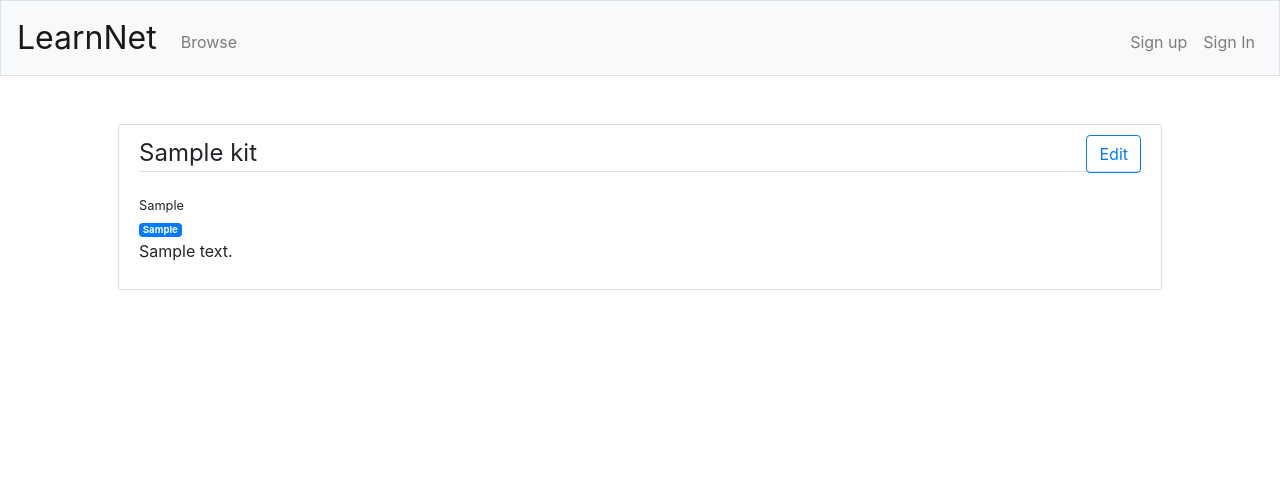
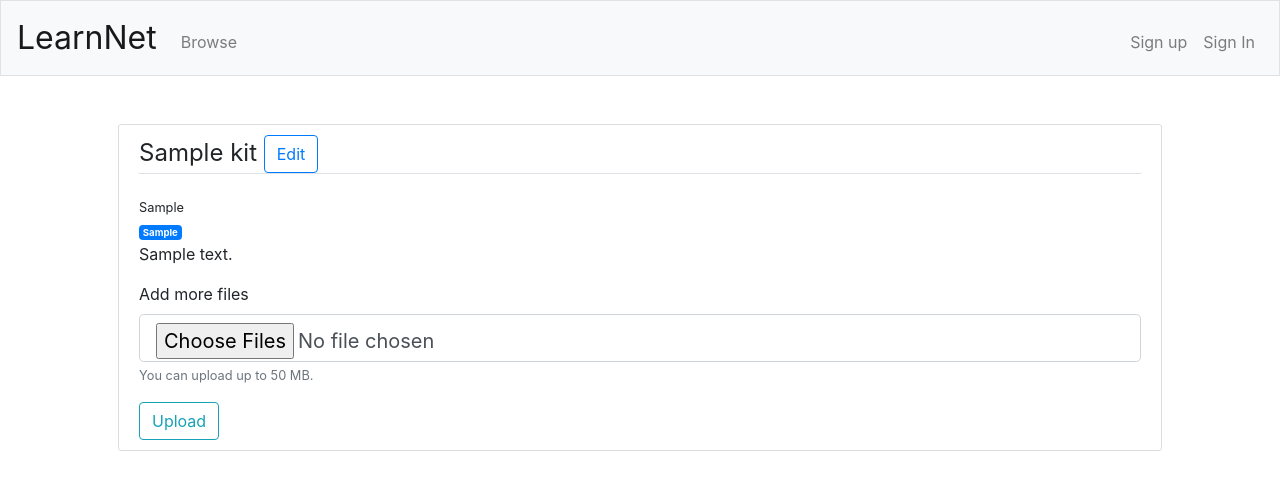
Before and after one commit to francisdbillones/LearnNet, a Flask app: page /kits/1 in a window 1280 px wide. Shown: the top 490 px of the page. Run offline with Flask 2, Linux system fonts and the light colour scheme; tables that the repository leaves empty hold one stand-in row (values such as "Sample post"); some libraries are stand-ins or nearby versions.

Commit message:
added functionality for uploading files to kits

```diff
--- a/learn_net/__init__.py
+++ b/learn_net/__init__.py
@@ -24,6 +24,12 @@
 # set session type
 app.config['SESSION_TYPE'] = 'filesystem'
 
+# set maximum file size that a user can upload
+app.config['MAX_CONTENT_LENGTH'] = 50 * 1024 * 1024; # 50 MB
+
+# set maximum number of files a kit can have
+app.config['MAX_KIT_FILE_COUNT'] = 10
+
 Session(app)
 
 
--- a/learn_net/forms.py
+++ b/learn_net/forms.py
@@ -1,9 +1,13 @@
 import secrets
-from wtforms.fields import StringField, PasswordField, SubmitField, BooleanField, SelectField, TextAreaField, RadioField
+
+from wtforms.fields import StringField, PasswordField, SubmitField, BooleanField, SelectField, TextAreaField, RadioField, FileField, MultipleFileField
 from wtforms.validators import DataRequired, Length, Email, EqualTo, ValidationError
+
 from flask_wtf import FlaskForm
-from flask_wtf.file import FileField, FileAllowed
+from flask_wtf.file import FileAllowed
+
 from flask_login import current_user
+
 from learn_net.models import User, Kit, KitTag
 from learn_net.helpers import FILE_CATEGORIES
 
@@ -89,13 +93,13 @@
 
     submit = SubmitField('Save changes')
 
-# form for users to upload new articles (documents, slides, etc)
-class UploadKitFileForm(FlaskForm):
-    file = FileField('File', validators=[FileAllowed([
+# form for users to upload new files to kit (documents, slides, etc.)
+class UploadKitFilesForm(FlaskForm):
+    files = MultipleFileField('Add more files', validators=[FileAllowed([
         'doc', 'docx', 'pdf', 'odt', # document formats
         'ppt', 'pptx', 'pptm' # slideshow formats
-    ])])
-    submit = SubmitField('Post')
+    ]), DataRequired()], description='You can upload up to 50 MB.')
+    submit = SubmitField('Upload')
 
 # simple form with text search only
 class SimpleSearchForm(FlaskForm):
--- a/learn_net/helpers.py
+++ b/learn_net/helpers.py
@@ -1,3 +1,4 @@
+from werkzeug.utils import secure_filename
 from learn_net import app
 from PIL import Image
 from flask_login import current_user
@@ -24,15 +25,27 @@
     path = os.path.join(app.root_path, 'static', 'images', 'profile_pictures', picture_file.filename)
     os.remove(path)
 
-def save_kit_file(file):
-    hexed_filename = secrets.token_hex(16)
-    extension = os.path.splitext(file.filename)[1]
-    filename = hexed_filename + extension
-    path = os.path.join(app.root_path, 'static', 'user_kits', filename)
+def create_kit_folder(kitID):
+    path = os.path.join(app.root_path, 'static', 'user_kits', str(kitID))
+    os.makedirs(path)
+
+def delete_kit_folder(kitID):
+    path = os.path.join(app.root_path, 'static', 'user_kits', str(kitID))
+    os.rmdir(path)
+
+def save_kit_file(kitID, file):
+    filename = secure_filename(file.filename)
+    path = os.path.join(app.root_path, 'static', 'user_kits', str(kitID), filename)
 
     file.save(path)
 
     return filename
+
+def delete_kit_file(kitID, file):
+    filename = secure_filename(file.filename)
+    path = os.path.join(app.root_path, 'static', 'user_kits', str(kitID), filename)
+
+    os.remove(path)
 
 FILE_CATEGORIES = [
     'Document',
@@ -50,6 +63,6 @@
     '.pptm': FILE_CATEGORIES[1]
 }
 
-def getFileType(file):
+def get_file_type(file):
     extension = os.path.splitext(file.filename)[1]
     return FILE_TYPES[extension]
--- a/learn_net/routes.py
+++ b/learn_net/routes.py
@@ -5,10 +5,11 @@
 from learn_net.models import  User, Kit, KitFile, KitTag
 from learn_net import app, db, bcrypt, session
 
-from learn_net.helpers import save_profile_picture, save_kit_file, getFileType
+from learn_net.helpers import save_profile_picture, save_kit_file, get_file_type, create_kit_folder
+
+from datetime import datetime
 
 import secrets
-
 
 @app.route('/', methods=['GET', 'POST'])
 def index():
@@ -105,6 +106,7 @@
     return render_template('account.html', profile_image=profile_image, updateAccountForm=updateAccountForm)
 
 @app.route('/<string:username>/edit', methods=['GET', 'POST'])
+@login_required
 def edit_account(username):
     # allow user to edit their account information
 
@@ -156,6 +158,7 @@
     return render_template('browse.html', extendedSearchForm=extendedSearchForm)
 
 @app.route('/kits')
+@login_required
 def kits():
     # view user's kits, saved kits, favourited kits, etc.
 
@@ -164,6 +167,7 @@
     return render_template('kits.html', userKits=userKits)
 
 @app.route('/kits/create', methods=['GET', 'POST'])
+@login_required
 def create_kit():
     # allow users to create kit
 
@@ -185,6 +189,8 @@
 
         db.session.commit()
 
+        create_kit_folder(kit.id)
+
         flash('Successfully created kit!', 'success')
         return redirect(url_for('kits'))
 
@@ -200,14 +206,31 @@
         flash('That kit does not exist.', 'danger')
         return redirect(url_for('kits'))
 
-    return render_template('view_kit.html', kit=kit)
+    uploadKitFilesForm = UploadKitFilesForm()
+
+    if uploadKitFilesForm.validate_on_submit():
+        # check that the files the user uploaded doesn't exceed maximum number of files allowed
+        total_file_count = len(kit.files) + len(uploadKitFilesForm.files.data)
+        if total_file_count > app.config['MAX_KIT_FILE_COUNT']:
+            flash('A kit can only have a maximum of 10 files.', 'warning')
+            return redirect(url_for('kits'))
+
+        for f in uploadKitFilesForm.files.data:
+            file = KitFile(filename=save_kit_file(kit.id, f), file_type = get_file_type(f), kit_id = kit.id)
+            db.session.add(file)
+        db.session.commit()
+
+        flash('Your changes have been saved.', 'success')
+
+    return render_template('view_kit.html', kit=kit, uploadKitFilesForm=uploadKitFilesForm)
 
 @app.route('/kits/<int:kitID>/edit', methods=['GET', 'POST'])
+@login_required
 def edit_kit(kitID):
     kit = Kit.query.filter_by(id = kitID).first()
     if kit.owner.id != current_user.id:
         flash('You\'re not allowed to do that.', 'danger')
-        return redirect(url_for('kits', kitID=kitID))
+        return redirect(url_for('kits'))
 
     editKitForm = EditKitForm()
     if editKitForm.validate_on_submit():
@@ -225,8 +248,9 @@
             changed = True
 
         if editKitForm.tags.data:
+            existing_tags = [tag.tag for tag in kit.tags]
             for tag in editKitForm.tags.data.split(','):
-                if tag not in kit.tags:
+                if tag not in existing_tags:
                     new_tag = KitTag(kit_id = kit.id, tag = tag)
                     db.session.add(new_tag)
             changed = True
--- a/learn_net/static/styles/account_page.css
+++ b/learn_net/static/styles/account_page.css
@@ -1,11 +1,3 @@
-.content-section {
-    background: #ffffff;
-    padding: 10px 20px;
-    border: 1px solid #dddddd;
-    border-radius: 3px;
-    margin-bottom: 20px;
-}
-
 .account-img {
     height: 125px;
     width: 125px;
@@ -17,7 +9,3 @@
     font-size: 2.5rem;
     font-weight: bold;
 }
-
-#edit-button {
-    float: right;
-}
--- a/learn_net/static/styles/styles.css
+++ b/learn_net/static/styles/styles.css
@@ -12,6 +12,11 @@
 
 .content-section {
     width: 100%;
+    background: #ffffff;
+    padding: 10px 20px;
+    border: 1px solid #dddddd;
+    border-radius: 3px;
+    margin-bottom: 20px;
 }
 
 
--- a/learn_net/templates/create_kit.html
+++ b/learn_net/templates/create_kit.html
@@ -47,6 +47,7 @@
                 {{ createKitForm.category.label(class='form=control-label') }}
                 {% if createKitForm.category.errors %}
                   <!-- display errors !-->
+                    {{ createKitForm.category(class='form-control form-control-lg is-invalid', autocomplete='off') }}
                     {% for error in createKitForm.category.errors %}
                       <span class='text-danger'>{{ error }}</span>
                     {% endfor %}
@@ -62,6 +63,7 @@
                 {{ createKitForm.tags.label(class='form=control-label') }}
                 {% if createKitForm.tags.errors %}
                   <!-- display errors !-->
+                    {{ createKitForm.tags(class='form-control form-control-lg is-invalid', autocomplete='off') }}
                     {% for error in createKitForm.tags.errors %}
                       <span class='text-danger'>{{ error }}</span>
                     {% endfor %}
--- a/learn_net/templates/kits.html
+++ b/learn_net/templates/kits.html
@@ -7,10 +7,12 @@
 
     {% for kit in userKits %}
         <article class='media content-section'>
-          <img class='rounded-circle article-img' src='{{ url_for("static", filename="/images/profile_pictures/" + kit.owner.pfp_file) }}' height='25px'    >
+          <a href='{{ url_for("account", username=kit.owner.username) }}'>
+            <img class='rounded-circle article-img' src='{{ url_for("static", filename="/images/profile_pictures/" + kit.owner.pfp_file) }}' height='50px'>
+          </a>
           <div class='media-body'>
             <div class='article-metadata'>
-              <a class='mr-2' href='#'>{{ kit.owner.username }}</a>
+              <a class='mr-2' href='{{ url_for("account", username=kit.owner.username) }}'>{{ kit.owner.username }}</a>
               <small class='text-muted'>{{ kit.category }}</small>
               {% for tag in kit.tags %}
               <span class='badge badge-pill badge-primary'>{{ tag.tag }}</span>
--- a/learn_net/templates/view_kit.html
+++ b/learn_net/templates/view_kit.html
@@ -19,6 +19,26 @@
     </small>
 
     <p> {{ kit.kit_description }} </p>
+
+    <form action='' method='POST' enctype='multipart/form-data'>
+        {{ uploadKitFilesForm.hidden_tag() }}
+        <div class='form-group'>
+            {{ uploadKitFilesForm.files.label(class='form=control-label') }}
+            {% if uploadKitFilesForm.files.errors %}
+                <!-- display errors !-->
+                {{ uploadKitFilesForm.files(class='form-control form-control-lg is-invalid', autocomplete='off') }}
+                {% for error in uploadKitFilesForm.files.errors %}
+                    <span class='text-danger'>{{ error }}</span>
+                {% endfor %}
+            {% else %}
+                {{ uploadKitFilesForm.files(class='form-control form-control-lg', autocomplete='off') }}
+                <small class='text-muted'>
+                    {{ uploadKitFilesForm.files.description }}
+                </small>
+            {% endif %}
+        </div>
+        {{ uploadKitFilesForm.submit(class='btn btn-outline-info') }}
+    </form>
 </div>
 </div>
 {% endblock %}
```
Also changed, not shown: learn_net/templates/account.html (+0 -23 lines), 9 other files.
